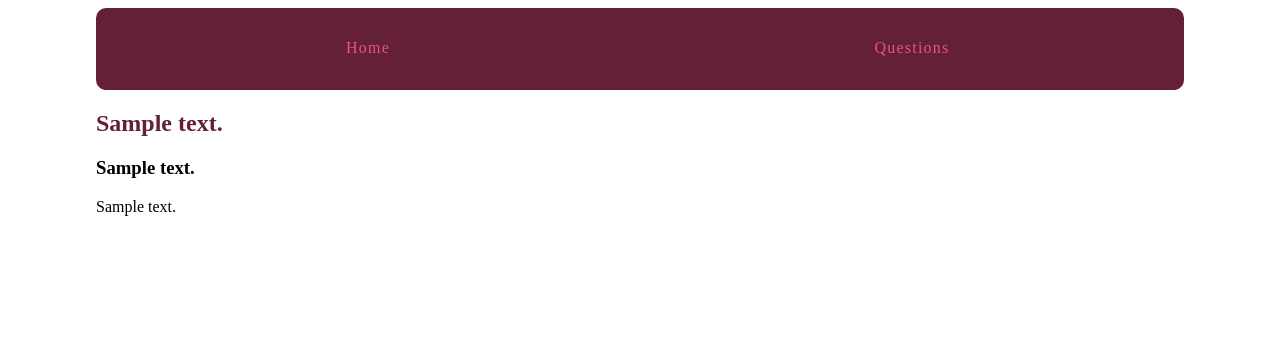
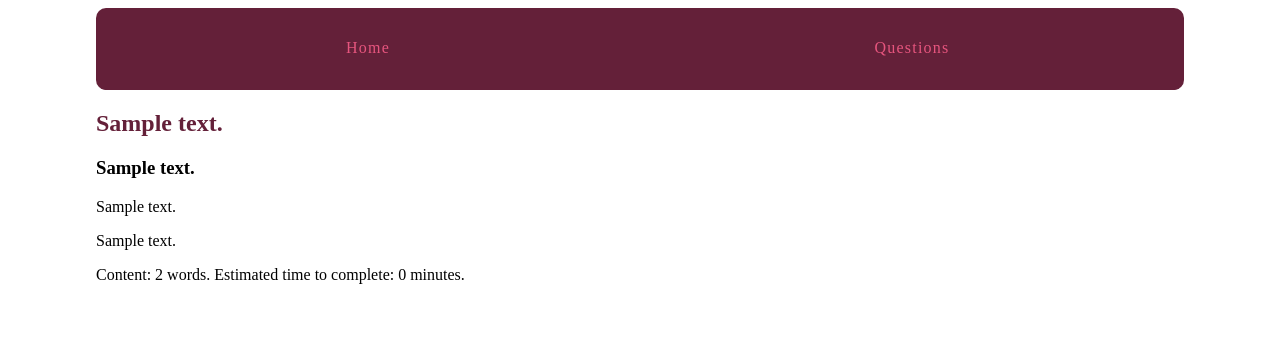
Before and after one commit to danphill01/mysite, a Django app: page /polls/1/1 in a window 1280 px wide. Shown: the top 350 px of the page. Run offline with Django 3.2, Linux system fonts and the light colour scheme; tables that the repository leaves empty hold one stand-in row (values such as "Sample post").

Commit message:
Additions from Treehouse templates course

```diff
--- a/mysite/mysite/settings.py
+++ b/mysite/mysite/settings.py
@@ -38,6 +38,7 @@ INSTALLED_APPS = [
     'django.contrib.sessions',
     'django.contrib.messages',
     'django.contrib.staticfiles',
+    'django.contrib.humanize',
 ]
 
 MIDDLEWARE = [
--- a/mysite/polls/admin.py
+++ b/mysite/polls/admin.py
@@ -15,12 +15,13 @@ class QuestionAdmin(admin.ModelAdmin):
     #or define fieldsets
     fieldsets = [
         (None,               {'fields': ['question_text']}),
+        ('Keywords',         {'fields': ['description']}),
         ('Date information', {'fields': ['pub_date'], 'classes': ['collapse']}),
     ]
     inlines = [ChoiceInline,]
-    list_display = ('question_text', 'pub_date', 'was_published_recently')
+    list_display = ('question_text', 'description', 'pub_date', 'was_published_recently')
     list_filter = ['pub_date']
-    search_fields = ['question_text']
+    search_fields = ['question_text', 'description']
 
 
 admin.site.register(Question, QuestionAdmin)
--- a/mysite/polls/models.py
+++ b/mysite/polls/models.py
@@ -9,6 +9,7 @@ class Question(models.Model):
     pub_date = models.DateTimeField('date published')
 # we could also default to now() for your time zone
 #   pub_date = models.DateTimeField('date published', auto_now_add=True)
+    description = models.CharField(max_length=200)
 
     def __str__(self):
         return self.question_text
--- a/mysite/polls/templates/polls/choice_detail.html
+++ b/mysite/polls/templates/polls/choice_detail.html
@@ -1,4 +1,5 @@
 {% extends "layout.html" %}
+{% load question_extras %}
 
 {% block title %}{{ choice.choice_text }} - {{ choice.question.question_text}}{% endblock %}
 
@@ -8,6 +9,10 @@
         <a href="{% url 'polls:detail' pk=choice.question.id %}">{{ choice.question.question_text }}</a>
     </h2>
     <h3>{{ choice.choice_text }}</h3>
-    {{ choice.content|linebreaks }}
+    {{ choice.content|markdown_to_html }}
+    {% with con=choice.content %}
+      {{ con|linebreaks }} Content: {{ con|wordcount }} words. Estimated time to complete:
+      {{ con|wordcount|time_estimate }} minute{{ con|wordcount|time_estimate|pluralize }}.
+    {% endwith %}
 </article>
 {% endblock %}
--- a/mysite/polls/templates/polls/detail.html
+++ b/mysite/polls/templates/polls/detail.html
@@ -1,8 +1,13 @@
 {% extends "layout.html" %}
+{% load humanize question_extras %}
+
 {% block title %}{{ question.question_text }}{% endblock %}
+
 {% block content %}
 <article>
   <h2>{{ question.question_text }}</h2>
+  <p>{{ question.description|markdown_to_html }}</p>
+  <p>There are {{ question.choice_set.count|apnumber }} choice{{ question.choice_set.count|pluralize }} for this question: {{ question.choice_set.all|join:", " }}</p>
 
   {% if error_message %}<p><strong>{{ error_message }}</strong></p>{% endif %}
   <section>
--- /dev/null
+++ b/mysite/polls/templates/polls/question_nav.html
@@ -0,0 +1,3 @@
+{% for question in questions %}
+    <div><a href="{% url 'polls:detail' question.id %}">{{ question.question_text }}</a></div>
+{% endfor %}
--- /dev/null
+++ b/mysite/polls/templatetags/question_extras.py
@@ -0,0 +1,42 @@
+from django import template
+from django.utils.safestring import mark_safe
+
+import markdown2
+
+from polls.models import Question
+
+register = template.Library()
+
+
+@register.simple_tag
+def newest_question():
+    ''' Gets the most recent question that was added to the library. '''
+    return Question.objects.latest('pub_date')
+
+# the long way. we use a decorator instead
+#register.simple_tab('newest_question')
+
+
+@register.inclusion_tag('polls/question_nav.html')
+def nav_questions_list():
+    '''Returns dictionary of questions to display as navigation pane'''
+    questions = Question.objects.all()
+    return {'questions': questions}
+
+# the long way again
+#register.inclusion_tag('polls/question_nav.html')(nav_questions_list)
+
+
+@register.filter('time_estimate')
+def time_estimate(word_count):
+    ''' Estimates the number of minutes that it will take to complete a step
+    based on the passed-in wordcount'''
+    minutes = round(word_count/20)
+    return minutes
+
+
+@register.filter('markdown_to_html')
+def markdown_to_html(markdown_text):
+    '''Converts markdown text to HTML'''
+    html_body = markdown2.markdown(markdown_text)
+    return mark_safe(html_body)
```
Also changed, not shown: mysite/polls/templates/polls/index.html (+7 -1 lines), mysite/polls/migrations/0003_question_description.py (added), mysite/polls/templatetags/__init__.py (added). Lines whose indentation alone changed are shown as unchanged.
